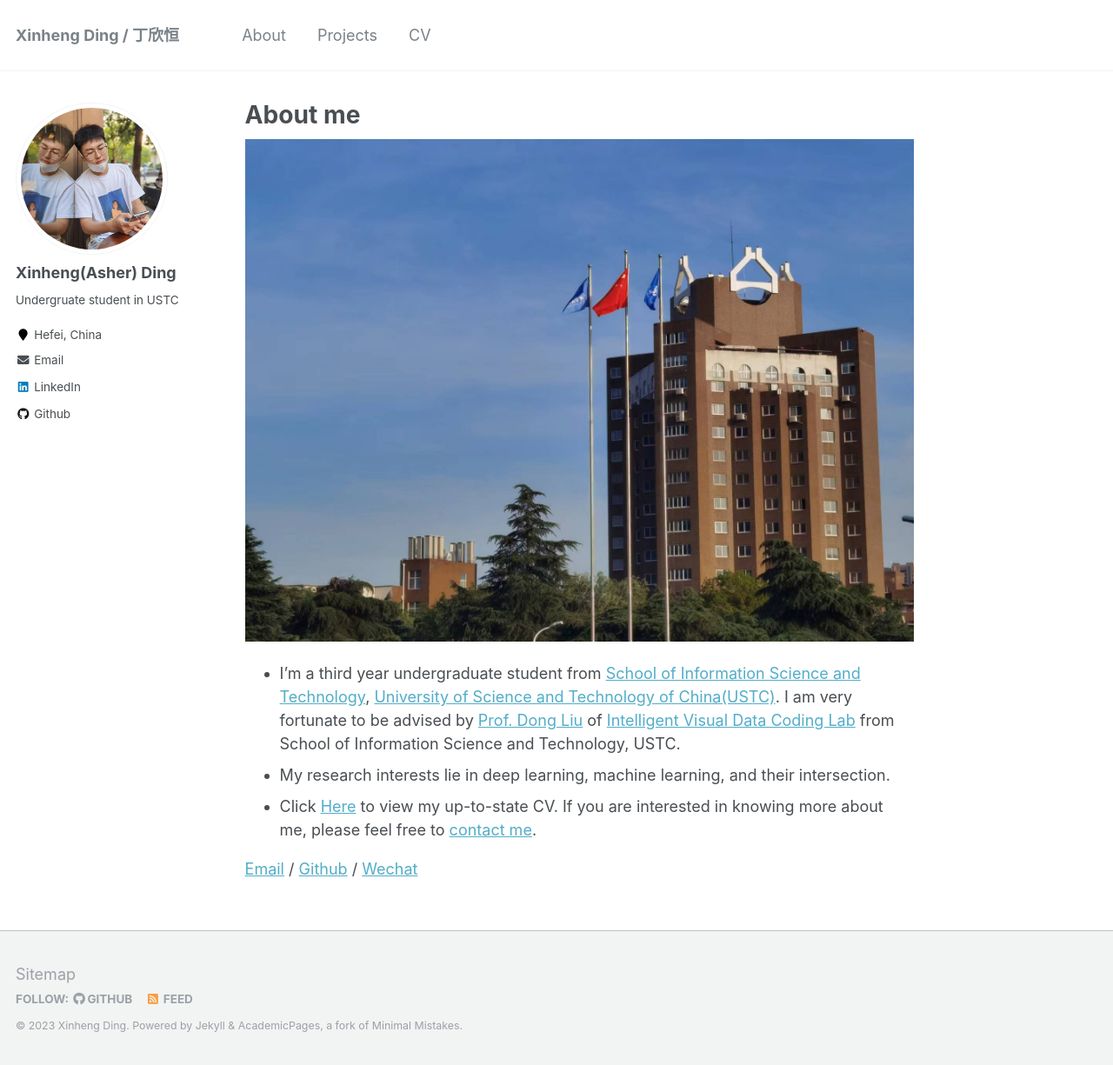
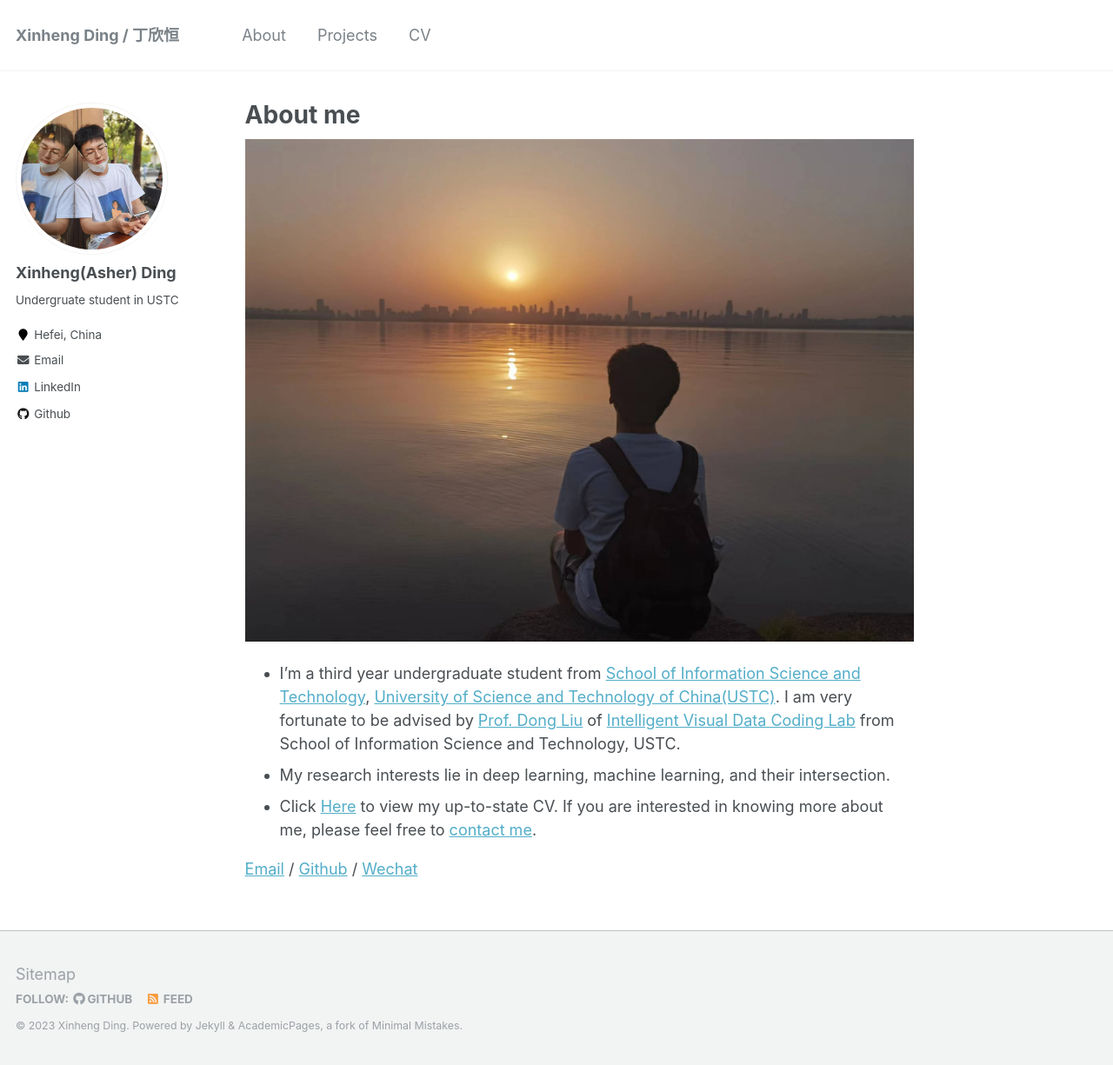
Before and after one commit to XinhengDing/XinhengDing.github.io, a Jekyll site: the page built from _pages/about.md, in a window 1280 px wide and 1225 px high. Shown: the whole window at 87% size. Built offline with Jekyll 4.4.1, drawn with Linux system fonts in a browser that asks for light colours.

Commit message:
Update about.md

```diff
--- a/_pages/about.md
+++ b/_pages/about.md
@@ -8,7 +8,7 @@ redirect_from:
   - /about.html
 ---
 
-<img src="../images/USTC.jpg" alt="USTC Campus">
+<img src="../images/微信图片_20230721110734.jpg" alt="USTC Campus">
 * I'm a third year undergraduate student from [School of Information Science and Technology](https://sist.ustc.edu.cn/), [University of Science and Technology of China(USTC)](https://www.ustc.edu.cn/). I am very fortunate to be advised by [Prof. Dong Liu](https://faculty.ustc.edu.cn/dongeliu/en/index.htm) of [Intelligent Visual Data Coding Lab](https://ustc-ivclab.github.io/) from School of Information Science and Technology, USTC.
 * My research interests lie in deep learning, machine learning, and their intersection.
 * Click [Here](../assets/CV.pdf) to view my up-to-state CV. If you are interested in knowing more about me, please feel free to [contact me](https://xinhengding.github.io/mail/).
```
